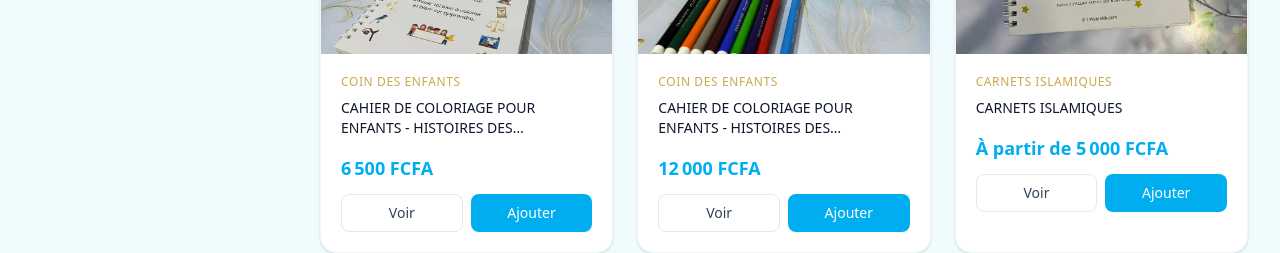
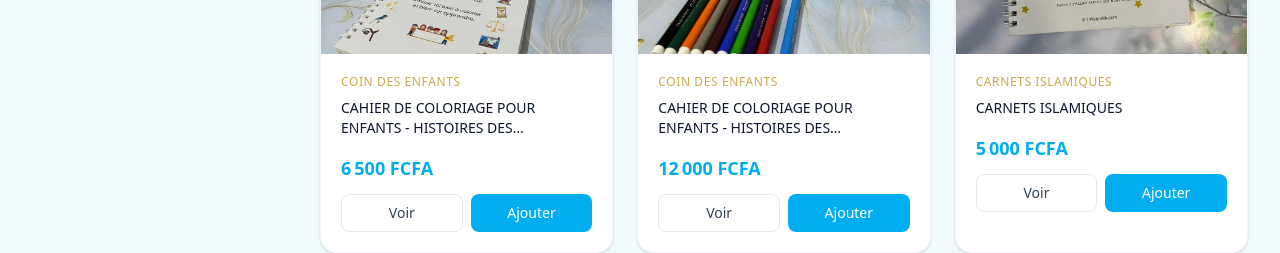
Before and after one commit to Yerima18/universmuslim__II, a Next.js app: page /boutique in a window 1280 px wide. Shown: the part 1540-1793 px from the top of the page. Built offline with nearby package versions, Linux system fonts and the light colour scheme; a web font is replaced by a local one.

Commit message:
feat: carnets islamiques visible dans Défis & Spiritualité + prix fixe 5000 FCFA

```diff
--- a/app/boutique/page.tsx
+++ b/app/boutique/page.tsx
@@ -19,7 +19,7 @@ function ShopContent() {
   const [sortBy, setSortBy] = useState('nouveautes');
   const [filtersOpen, setFiltersOpen] = useState(false);
 
-  const categories = ['Toutes', ...Array.from(new Set(products.map(p => p.category)))];
+  const categories = ['Toutes', ...Array.from(new Set(products.flatMap(p => [p.category, ...(p.extraCategories ?? [])])))];
   const audiences = ['Tous', 'Enfants', 'Adultes'];
 
   const filteredProducts = useMemo(() => {
@@ -30,7 +30,7 @@ function ShopContent() {
     }
 
     if (selectedCategory !== 'Toutes') {
-      result = result.filter(p => p.category === selectedCategory);
+      result = result.filter(p => p.category === selectedCategory || (p.extraCategories ?? []).includes(selectedCategory));
     }
 
     if (selectedAudience !== 'Tous') {
--- a/data/products.ts
+++ b/data/products.ts
@@ -5,6 +5,7 @@ export type Product = {
   priceFCFA: number;
   pricePrefix?: string;
   category: 'Apaisement & Versets' | 'Défis & Spiritualité' | 'Coin des Enfants' | "Papeterie & Dou'as" | 'Carnets islamiques';
+  extraCategories?: string[];
   audience: 'Enfants' | 'Adultes' | 'Tous';
   description: string;
   images: string[];
@@ -164,8 +165,8 @@ export const products: Product[] = [
     slug: 'carnets-islamiques',
     name: "CARNETS ISLAMIQUES",
     priceFCFA: 5000,
-    pricePrefix: "À partir de",
     category: 'Carnets islamiques',
+    extraCategories: ["Défis & Spiritualité"],
     audience: 'Tous',
     description: "Des carnets pensés pour accompagner ta spiritualité au quotidien : repentir, réflexion et invocation pour renforcer ta relation avec Allah. Disponibles en deux thèmes : \"Revenir à Allah — Le Repentir sincère (At-Tawbah)\" et \"Confier ses choix à Allah — La Prière de consultation (Salat al-Istikhara)\".",
     images: [
```
